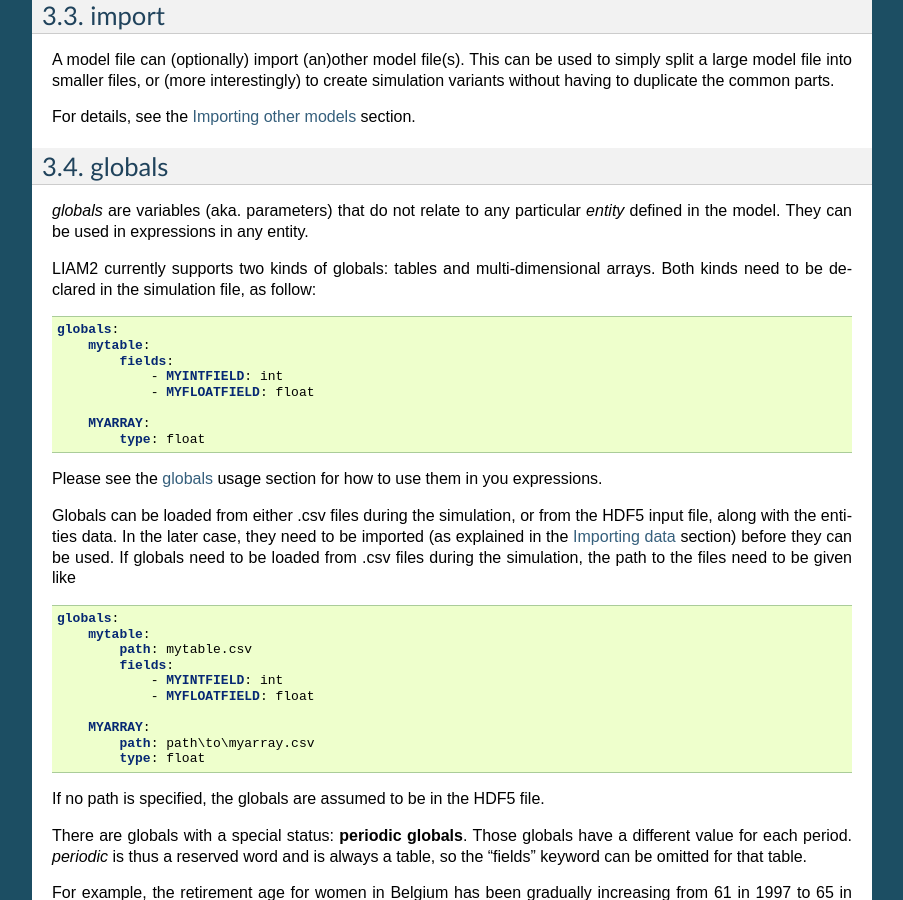
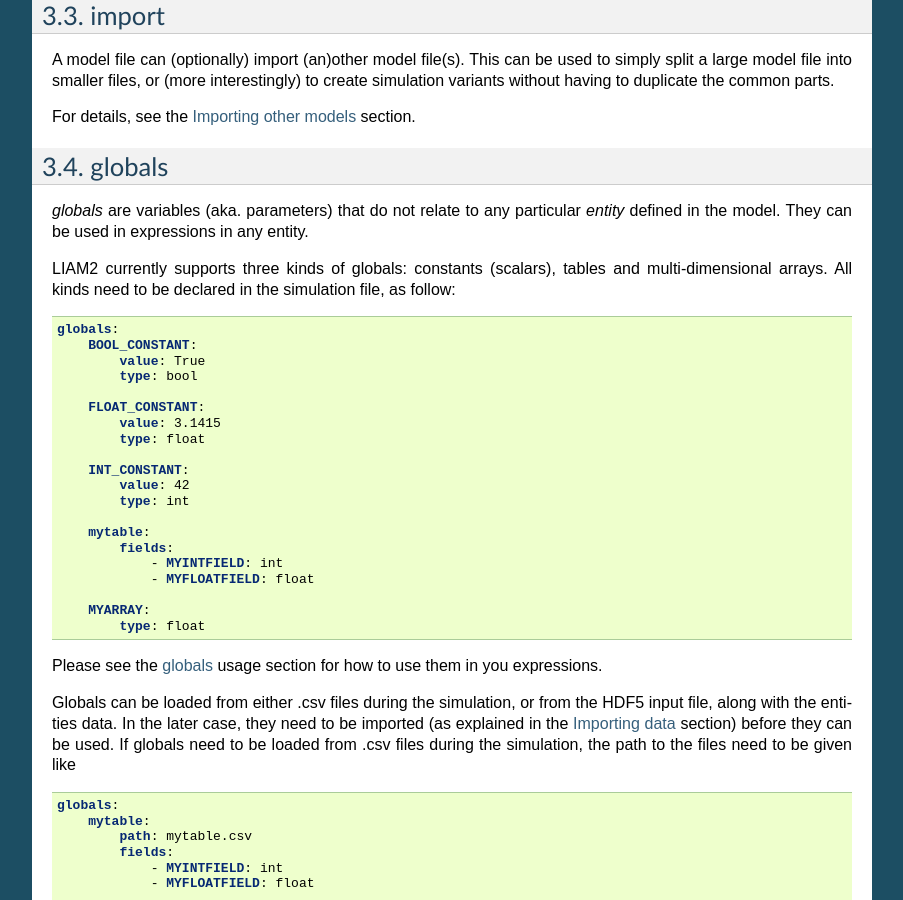
Before and after one commit to liam2/liam2, a Sphinx documentation site: the page built from doc/usersguide/source/model.rst, in a window 1280 px wide and 900 px high, scrolled down 1025 px. Shown: the whole window, without its empty margins (198-1101 px from the left). Built offline with Sphinx 7.4.7, drawn with Linux system fonts in a browser that asks for light colours.

Commit message:
Be able to set a global parameter in the yaml file

```diff
--- a/doc/usersguide/source/model.rst
+++ b/doc/usersguide/source/model.rst
@@ -82,10 +82,22 @@
 *globals* are variables (aka. parameters) that do not relate to any particular
 *entity* defined in the model. They can be used in expressions in any entity.
 
-LIAM2 currently supports two kinds of globals: tables and multi-dimensional
-arrays. Both kinds need to be declared in the simulation file, as follow: ::
+LIAM2 currently supports three kinds of globals: constants (scalars), tables and multi-dimensional
+arrays. All kinds need to be declared in the simulation file, as follow: ::
 
     globals:
+        BOOL_CONSTANT:
+            value: True
+            type: bool
+
+        FLOAT_CONSTANT:
+            value: 3.1415
+            type: float
+
+        INT_CONSTANT:
+            value: 42
+            type: int
+
         mytable:
             fields:
                 - MYINTFIELD: int
```
Also changed, not shown: doc/usersguide/source/changes/version_0_12.rst.inc (+15 -0 lines), doc/usersguide/source/import.rst (line endings or trailing spaces), 5 other files.
